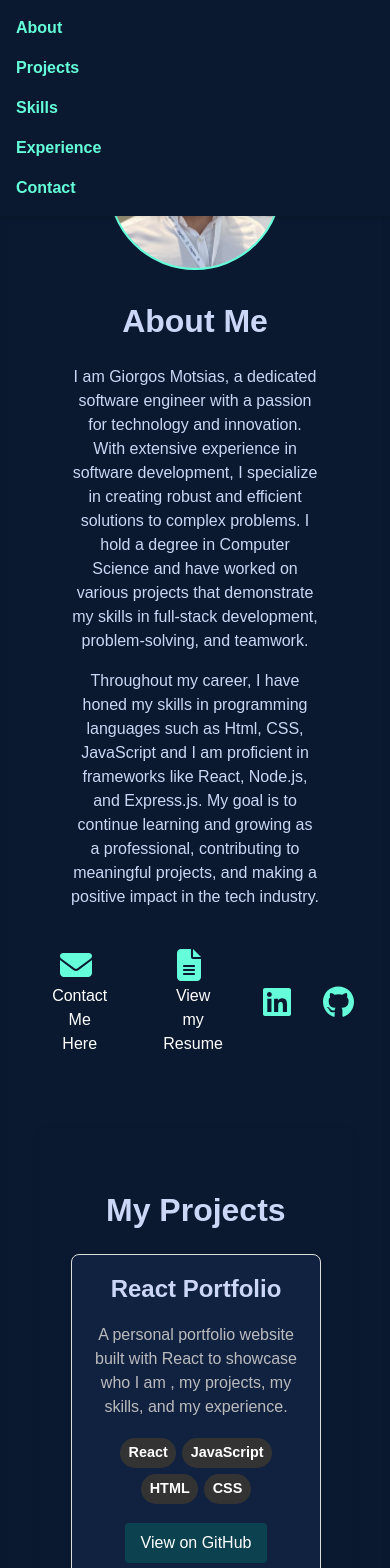
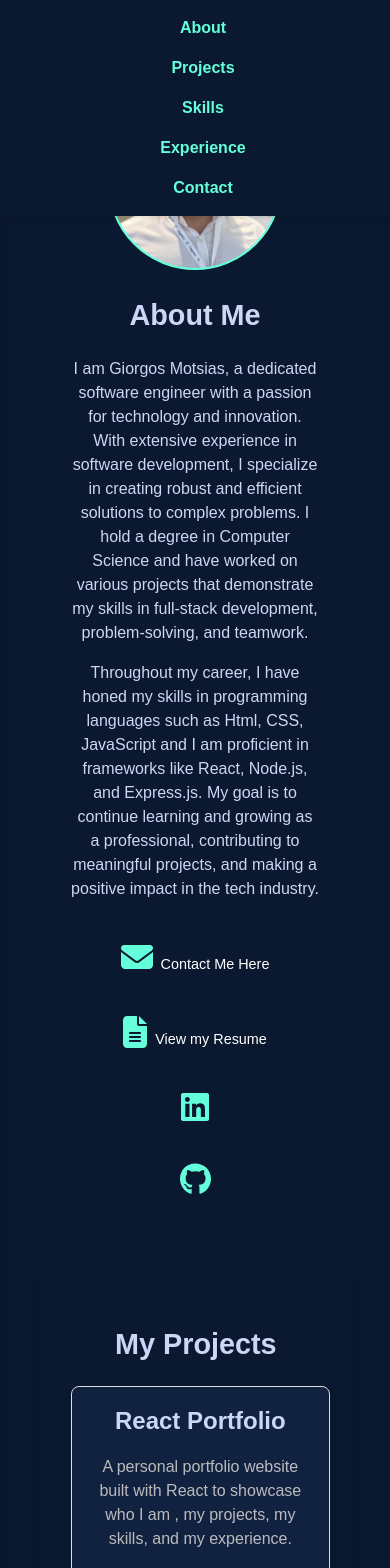
Before and after one commit to giorgosmotsias/Personal-Portfolio, a React (Create React App) app: page / in a window 390 px wide. Shown: the top 1568 px of the page. Built offline with nearby package versions, Linux system fonts and the light colour scheme; a web font is replaced by a local one.

Commit message:
Update SocialLinks.css, SocialLinks.js, and index.css

```diff
--- a/src/components/SocialLinks.css
+++ b/src/components/SocialLinks.css
@@ -15,6 +15,7 @@
     border-radius: 8px;
     transition: background-color 0.3s, transform 0.3s;
     text-decoration: none;
+    cursor: pointer;
   }
 
   .social-link span {
@@ -45,3 +46,15 @@
     transform: translateY(-3px);
 
   }
+
+  /* .social-link, .social-icon {
+    display: flex;
+    align-items: center;
+    justify-content: center;
+    gap: 0.5rem;
+    text-align: center;
+}
+
+.social-link span, .social-icon span {
+    margin-top: 0;
+} */
--- a/src/components/SocialLinks.js
+++ b/src/components/SocialLinks.js
@@ -8,12 +8,10 @@
 const SocialLinks = () => {
     return (
         <div className="social-links">
-            <a href="#contact" className="social-link">
-                <Link to="contact" smooth={true} duration={1000}>
-                    <FontAwesomeIcon icon={faEnvelope} size="2x" color="#64ffda" />
-                    <span>Contact Me Here</span>
-                </Link>
-            </a>
+            <Link to="contact" smooth={true} duration={1000} className="social-link">
+                <FontAwesomeIcon icon={faEnvelope} size="2x" color="#64ffda" />
+                <span>Contact Me Here</span>
+            </Link>
             <a href="/GeorgiosMotsias_08_24.pdf" target="_blank" rel="noopener noreferrer" className="social-link">
                 <FontAwesomeIcon icon={faFileAlt} size="2x" color="#64ffda" />
                 <span>View my Resume</span>
--- a/src/index.css
+++ b/src/index.css
@@ -257,12 +257,38 @@
 
 /* Responsive design for small screens */
 @media (max-width: 768px) {
-  .content {
-    width: 90%;
+
+  .social-links {
+    flex-direction: column;
+    align-items: center;
+    gap: 1.5rem;
   }
 
   nav ul {
     flex-direction: column;
+    align-items: center;
     gap: 1rem;
   }
+
+  .content, .project-card {
+    width: 90%;
+    margin: 0 auto;
+  }
+
+  .project-grid {
+    grid-template-columns: 1fr; /* Single column for small screens */
+  }
+
+  .social-link span, .social-icon span {
+    font-size: 0.9rem; /* Adjust font size for better readability */
+  }
+
+  h1 {
+    font-size: 1.8rem;
+  }
+
+  h2, h3 {
+    font-size: 1.5rem;
+  }
+
 }
```
